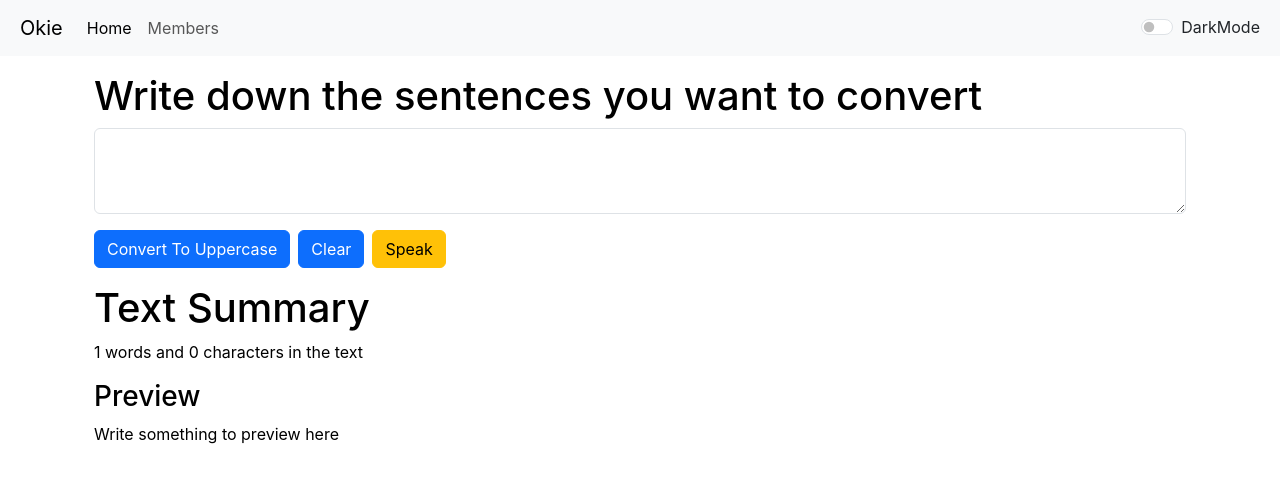
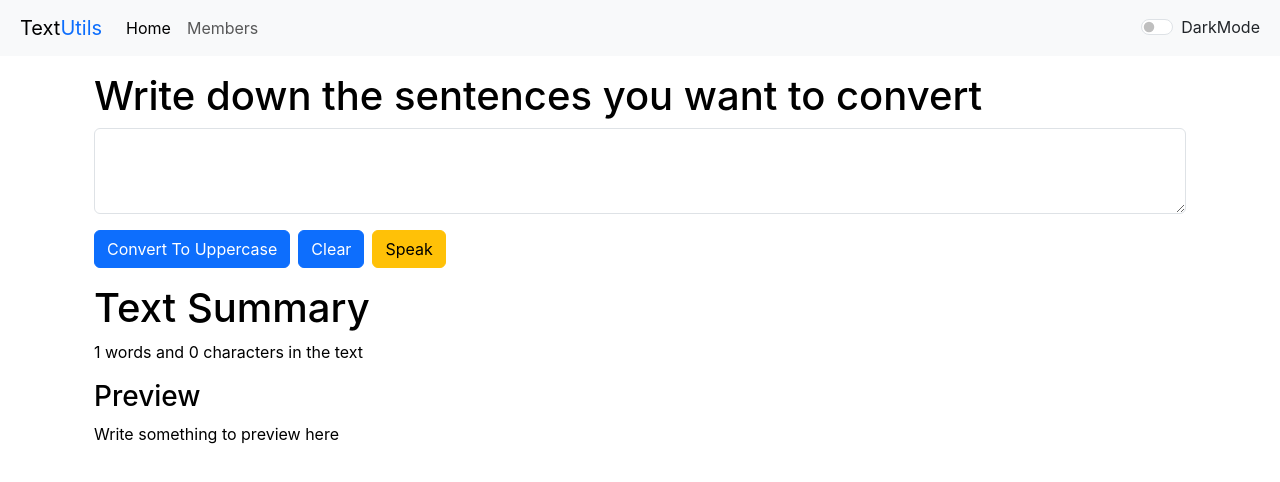
Before and after one commit to supriyobaruab/Learning-React.js, a React (Create React App) app: page / in a window 1280 px wide. Shown: the top 482 px of the page. Built offline with nearby package versions, Linux system fonts and the light colour scheme.

Commit message:
modified

```diff
--- a/public/index.html
+++ b/public/index.html
@@ -24,7 +24,7 @@
       work correctly both with client-side routing and a non-root public URL.
       Learn how to configure a non-root public URL by running `npm run build`.
     -->
-    <title>TextUtilze</title>
+    <title>TextUtils</title>
     <link
       href="https://cdn.jsdelivr.net/npm/bootstrap@5.3.3/dist/css/bootstrap.min.css"
       rel="stylesheet"
@@ -46,6 +46,9 @@
       To create a production bundle, use `npm run build` or `yarn build`.
     -->
   </body>
-  <script src="https://cdn.jsdelivr.net/npm/bootstrap@5.3.3/dist/js/bootstrap.bundle.min.js" integrity="sha384-YvpcrYf0tY3lHB60NNkmXc5s9fDVZLESaAA55NDzOxhy9GkcIdslK1eN7N6jIeHz" crossorigin="anonymous"></script>
-  </body>
+  <script
+    src="https://cdn.jsdelivr.net/npm/bootstrap@5.3.3/dist/js/bootstrap.bundle.min.js"
+    integrity="sha384-YvpcrYf0tY3lHB60NNkmXc5s9fDVZLESaAA55NDzOxhy9GkcIdslK1eN7N6jIeHz"
+    crossorigin="anonymous"
+  ></script>
 </html>
--- a/src/App.js
+++ b/src/App.js
@@ -17,7 +17,7 @@ function App() {
   };
   return (
     <>
-      <Navbar title="Okie" mode={mode} toggleMode={toggleMode} />
+      <Navbar mode={mode} toggleMode={toggleMode} />
       <div className="container my-3">
         <TextForm
           header="Write down the sentences you want to convert"
--- a/src/Components/Navbar.js
+++ b/src/Components/Navbar.js
@@ -8,7 +8,7 @@ export default function Navbar(props) {
     >
       <div className="container-fluid">
         <a className="navbar-brand" href="/">
-          {props.title}
+          Text<span className="text-primary">Utils</span>
         </a>
         <button
           className="navbar-toggler"
```
